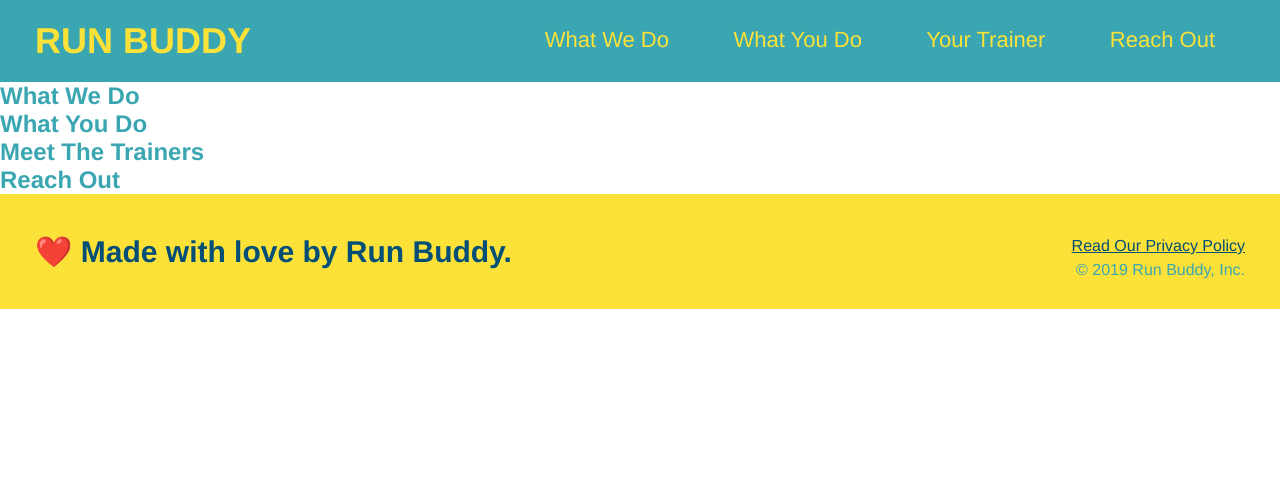
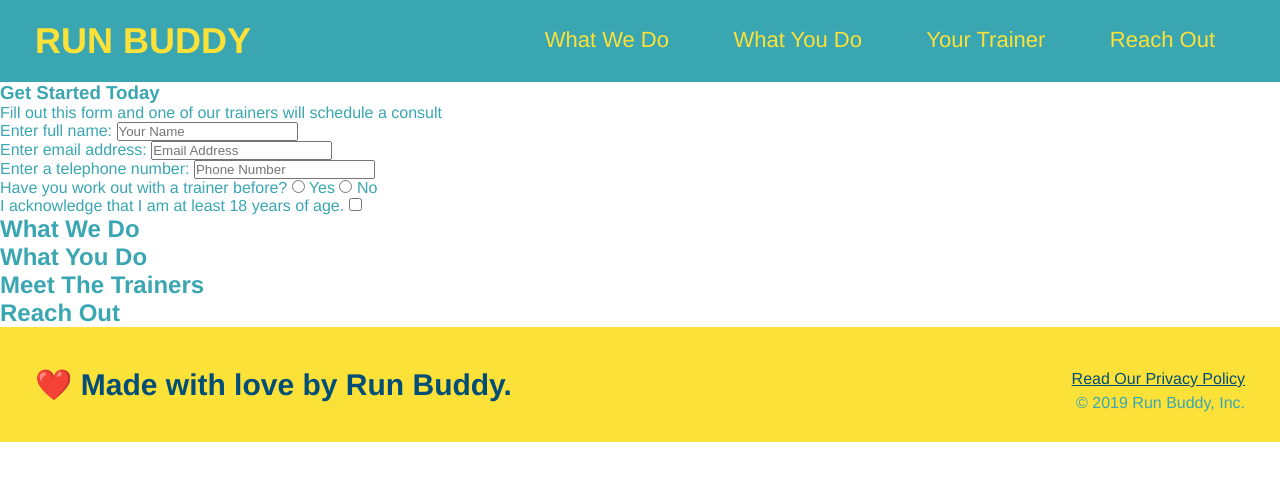
Before and after one commit to Rumtikitum/run-buddy, a plain HTML site: page index.html in a window 1280 px wide. Drawn offline with Linux system fonts and the light colour scheme.

Commit message:
add hero section

```diff
--- a/index.html
+++ b/index.html
@@ -34,7 +34,39 @@
 
      <!--hero/jumbotron-->
     <section>
-
+        <div>
+            <h3>Get Started Today</h3>
+            <p>Fill out this form and one of our trainers will schedule a consult</p>
+        <!--add form elements-->
+        <form>
+            <!--for name-->
+            <label for="name">Enter full name:</label>
+            <input type="text" placeholder="Your Name" name="name" id="name" /> <br>
+            <!--for email-->
+            <label for="email">Enter email address:</label>
+            <input type="text" placeholder="Email Address" name="email" id="email" /> <br>
+            <!--for telephone number-->
+            <label for="phone">Enter a telephone number:</label>
+            <input type="text" placeholder="Phone Number" name="phone" id="phone" />
+            <!--Trainer?-->
+            <p>
+                Have you work out with a trainer before?
+                <!--yes-->
+                <input type="radio" name="trainer-confirm" id="trainer-yes" />
+                <label for="trainer-yes">Yes</label>
+                <!--no-->
+                <input type="radio" name="trainer-confirm" id="trainer-no" />
+                <label for="trainer-no">No</label>
+            </p>
+            <p>
+                <!--age confirm-->
+                <label for="checkbox">
+                    I acknowledge that I am at least 18 years of age.
+                </label>
+                <input type="checkbox" name="age-confirm" id="checkbox" />
+            </p>
+        </form>
+        </div>
     </section>
 
     <!--"what we do" section-->
```
